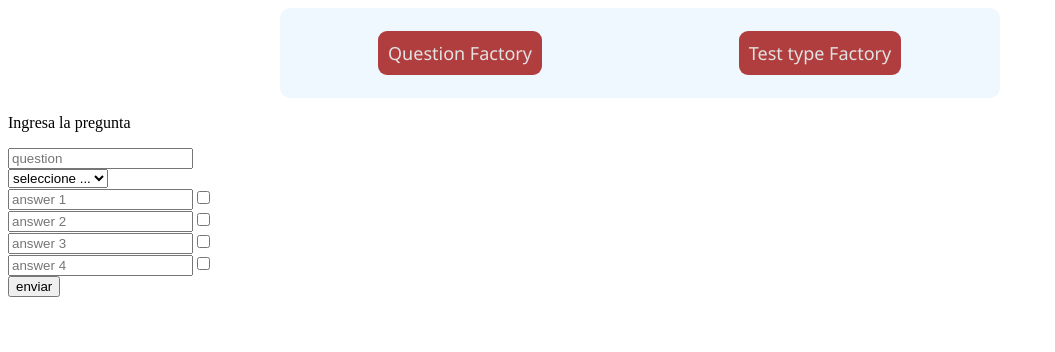
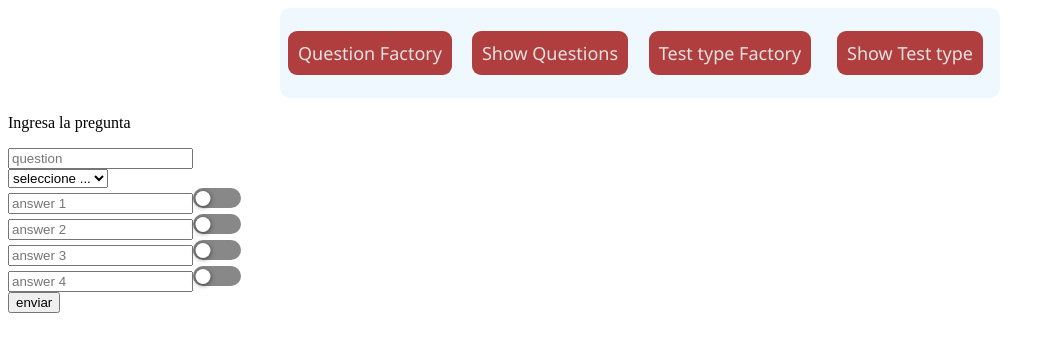
Before and after one commit to jperezviloria/multiple-choice-reactjs, a React (Create React App) app: page / in a window 1280 px wide. Shown: the top 352 px of the page, without its empty margins (0-1055 px from the left). Built offline with nearby package versions, Linux system fonts and the light colour scheme.

Commit message:
adding switch toggle and adding two botton on Header component

```diff
--- a/package.json
+++ b/package.json
@@ -6,9 +6,14 @@
     "@testing-library/jest-dom": "^5.12.0",
     "@testing-library/react": "^11.2.6",
     "@testing-library/user-event": "^12.8.3",
+    "axios": "^0.21.1",
     "react": "^17.0.2",
     "react-dom": "^17.0.2",
+    "react-hook-form": "^7.3.6",
+    "react-router-dom": "^5.2.0",
     "react-scripts": "4.0.3",
+    "react-switch": "^6.0.0",
+    "sweetalert2": "^10.16.6",
     "web-vitals": "^1.1.1"
   },
   "scripts": {
--- a/src/components/header/Header.css
+++ b/src/components/header/Header.css
@@ -1,6 +1,6 @@
 .header-style{
     display: grid;
-    grid-template-columns: repeat(2, 50%);
+    grid-template-columns: repeat(4, 25%);
     text-align: center;
     margin: 30px;
     background-color: aliceblue;
--- a/src/components/header/Header.jsx
+++ b/src/components/header/Header.jsx
@@ -6,7 +6,9 @@ const Header = () =>{
     return(
         <div className="header-style">
             <a className="header-style-link" href="">Question Factory</a>
+            <a className="header-style-link" href="">Show Questions</a>
             <a className="header-style-link" href="">Test type Factory</a>
+            <a className="header-style-link" href="">Show Test type</a>
         </div>
     )
 }
--- a/src/pages/questionFactory/QuestionFactory.jsx
+++ b/src/pages/questionFactory/QuestionFactory.jsx
@@ -1,40 +1,151 @@
-import React from "react"
+import React,{useState} from "react"
+import {useForm} from "react-hook-form"
+import axios from "axios"
+import Swal from "sweetalert2"
+import Switch from "react-switch";
+
 import "./QuestionFactory.css"
 
+
 const QuestionFactory = () =>{
+
+    const {register, handleSubmit} = useForm();
+    const [checkedOne, setCheckedOne] = useState(false)
+    const [checkedTwo, setCheckedTwo] = useState(false)
+    const [checkedThree, setCheckedThree] = useState(false)
+    const [checkedFour, setCheckedFour] = useState(false)
+    //const [handleChange, setHandleChange] = useState(handleSubmit.bind)
+
+    const onSubmitUserForm = (data) =>{
+
+            const arrayBooleans = [checkedOne, checkedTwo, checkedThree, checkedFour]
+            const result = checkThatHaveOnlyOneTrue(arrayBooleans)
+            console.log(result)
+
+            const body ={
+            idLevel: data.level,
+            question: data.question,
+            answers: data
+        }
+        printBody(body)
+    }
+
+    const printBody = (body) =>{
+        console.log(body)
+    }
+
+    const changeStateSlice = (booleanValue) =>{
+        return booleanValue === true ?  false : true
+    }
+
+    const checkThatHaveOnlyOneTrue = (booleanArray) =>{
+        const result = booleanArray.filter(condition => condition === true)
+
+        if (result.length > 1 || result.length === 0)
+        return false
+        else if (result.length === 1)
+        return true
+
+    }
+
+
     return (
-        <div>
+        <form onSubmit={handleSubmit(onSubmitUserForm)}>
             <div>
                 <p>Ingresa la pregunta</p>
-                <input type="" placeholder="question"/>
+                <input
+                type=""
+                placeholder="question"
+                {...register("question")}/>
             </div>
             <div>
-                <select name="" id="">
+                <select
+                name=""
+                id=""
+                {...register("level")}>
                     <option value="">seleccione ...</option>
-                    <option value="">level 1</option>
-                    <option value="">level 2</option>
+                    <option value="1">level 1</option>
+                    <option value="2">level 2</option>
                 </select>
             </div>
             <div>
                 <div>
-                <input type="text" placeholder="answer 1"/>
-                <input type="checkbox"/>
+                <input
+                type="text"
+                placeholder="answer 1"
+                {...register("answer1")}/>
+                <Switch
+                onChange={(e) => setCheckedOne(changeStateSlice(checkedOne))}
+                checked={checkedOne}
+                onColor="#86d3ff"
+                onHandleColor="#2693e6"
+                handleDiameter={15}
+                uncheckedIcon={false}
+                checkedIcon={false}
+                boxShadow="0px 1px 5px rgba(0, 0, 0, 0.6)"
+                activeBoxShadow="0px 0px 1px 10px rgba(0, 0, 0, 0.2)"
+                height={20}
+                width={48}/>
                 </div>
                 <div>
-                <input type="text" placeholder="answer 2"/>
-                <input type="checkbox"/>
-                </div>
-                <div>
-                <input type="text" placeholder="answer 3"/>
-                <input type="checkbox"/>
-                </div>
-                <div>
-                <input type="text" placeholder="answer 4"/>
-                <input type="checkbox"/>
+                <input
+                type="text"
+                placeholder="answer 2"
+                {...register("answer2")}/>
+                <Switch
+                {...register("check2")}
+                onChange={(e) => setCheckedTwo(changeStateSlice(checkedTwo))}
+                checked={checkedTwo}
+                onColor="#86d3ff"
+                onHandleColor="#2693e6"
+                handleDiameter={15}
+                uncheckedIcon={false}
+                checkedIcon={false}
+                boxShadow="0px 1px 5px rgba(0, 0, 0, 0.6)"
+                activeBoxShadow="0px 0px 1px 10px rgba(0, 0, 0, 0.2)"
+                height={20}
+                width={48}
+                />
+                </div><div>
+                <input
+                type="text"
+                placeholder="answer 3"
+                {...register("answer3")}/>
+                <Switch
+                {...register("check3")}
+                onChange={(e) => setCheckedThree(changeStateSlice(checkedThree))}
+                checked={checkedThree}
+                onColor="#86d3ff"
+                onHandleColor="#2693e6"
+                handleDiameter={15}
+                uncheckedIcon={false}
+                checkedIcon={false}
+                boxShadow="0px 1px 5px rgba(0, 0, 0, 0.6)"
+                activeBoxShadow="0px 0px 1px 10px rgba(0, 0, 0, 0.2)"
+                height={20}
+                width={48}/>
+                </div><div>
+                <input
+                type="text"
+                placeholder="answer 4"
+                {...register("answer4")}/>
+                <Switch
+                {...register("check4")}
+                onChange={(e) => setCheckedFour(changeStateSlice(checkedFour))}
+                checked={checkedFour}
+                onColor="#86d3ff"
+                onHandleColor="#2693e6"
+                handleDiameter={15}
+                uncheckedIcon={false}
+                checkedIcon={false}
+                boxShadow="0px 1px 5px rgba(0, 0, 0, 0.6)"
+                activeBoxShadow="0px 0px 1px 10px rgba(0, 0, 0, 0.2)"
+                height={20}
+                width={48}/>
                 </div>
             </div>
-            <button>enviar</button>
-        </div>
+            <button type="submit">enviar</button>
+        </form>
     )
 }
 
```
Also changed, not shown: 1 other file (tests, documents, lock files or other folders).
